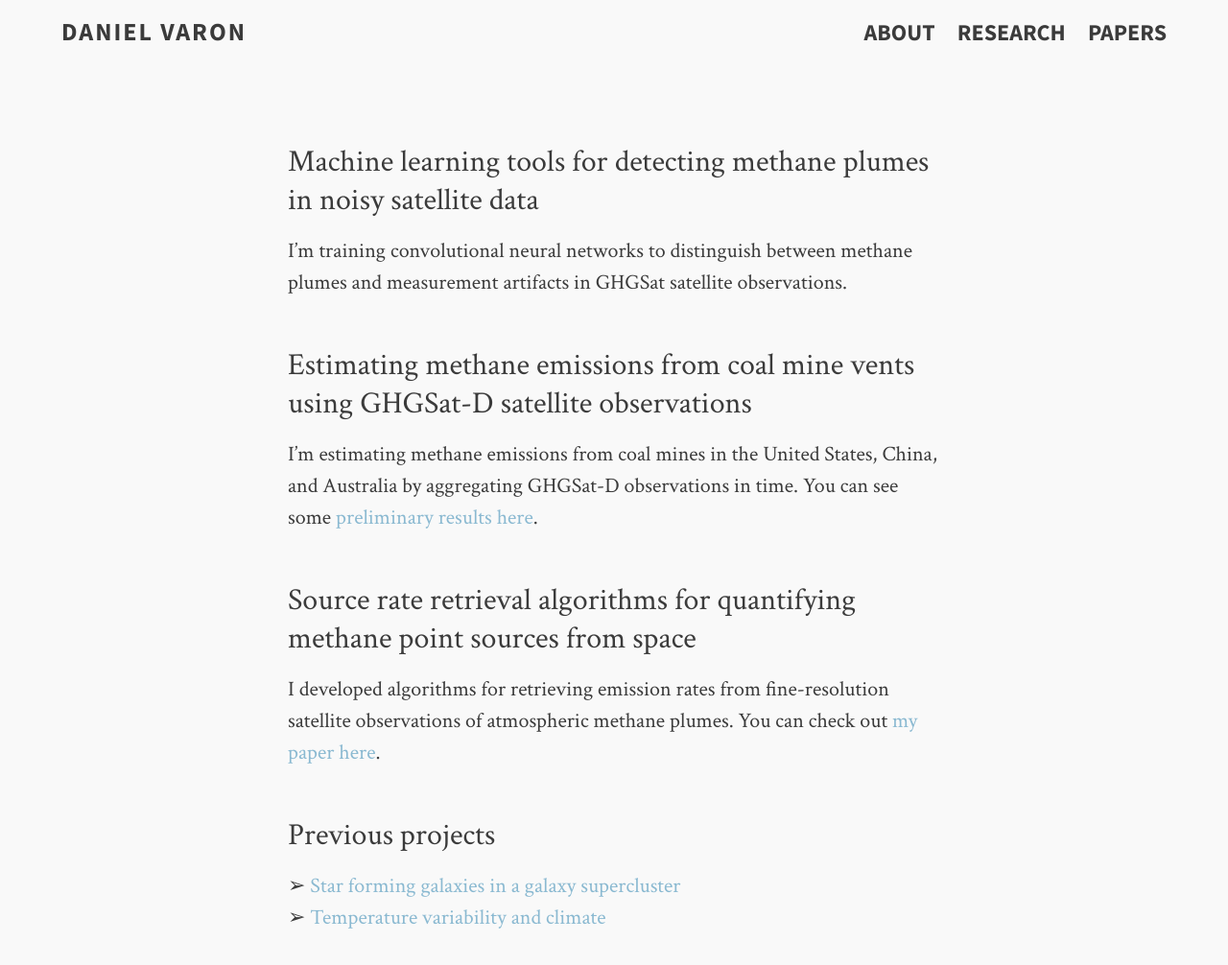
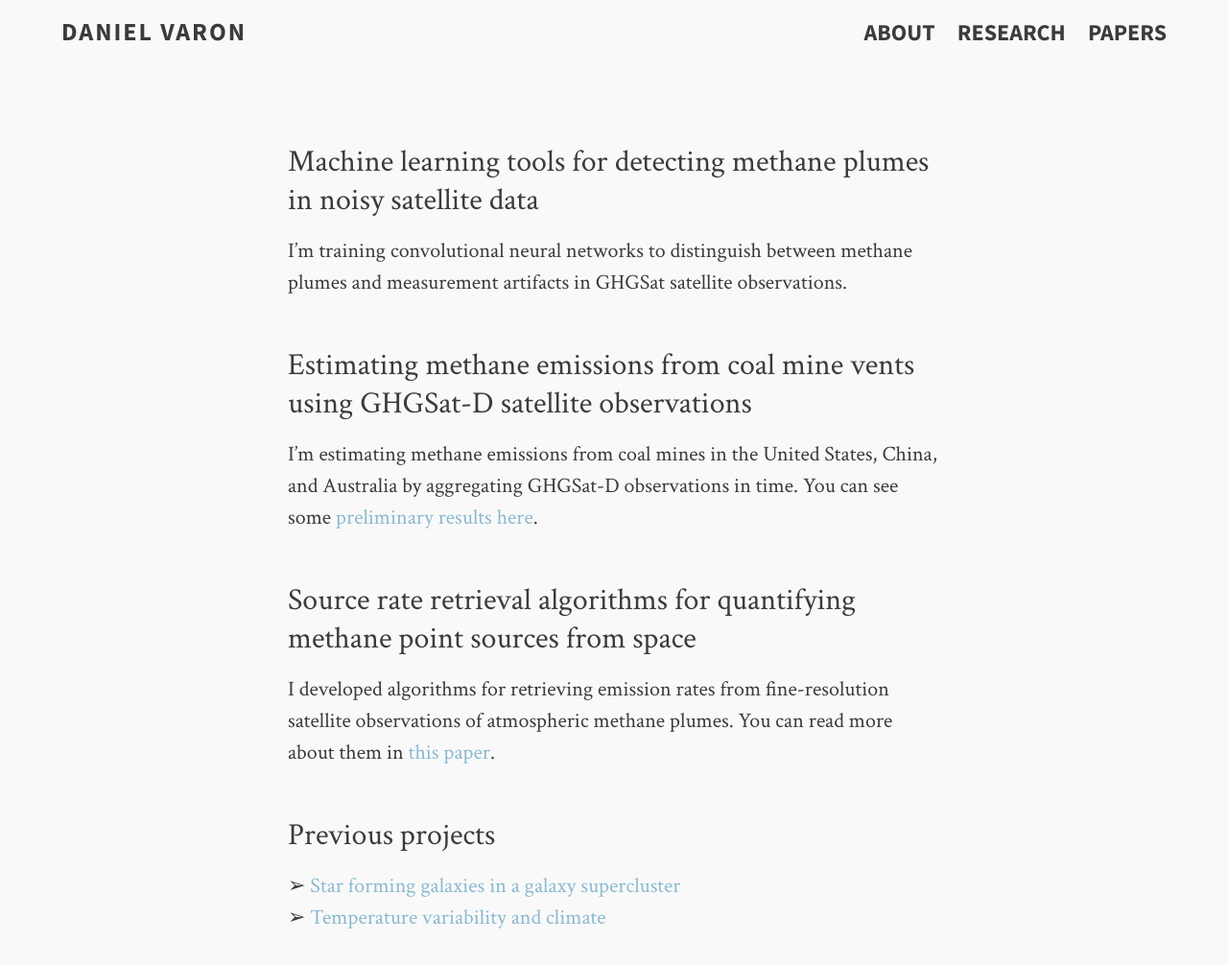
Before and after one commit to djvaron/djvaron.github.io, a Jekyll site: the page built from research.md, in a window 1280 px wide. Shown: the whole page at 96% size. Built offline with Jekyll 4.4.1, drawn with Linux system fonts in a browser that asks for light colours.

Commit message:
edit research

```diff
--- a/research.md
+++ b/research.md
@@ -15,7 +15,7 @@ I'm estimating methane emissions from coal mines in the United States, China, an
 
 ### Source rate retrieval algorithms for quantifying methane point sources from space
 
-I developed algorithms for retrieving emission rates from fine-resolution satellite observations of atmospheric methane plumes. You can check out [my paper here](https://doi.org/10.5194/amt-11-5673-2018).
+I developed algorithms for retrieving emission rates from fine-resolution satellite observations of atmospheric methane plumes. You can read more about them in [this paper](https://doi.org/10.5194/amt-11-5673-2018).
 
 ### Previous projects
 
```
